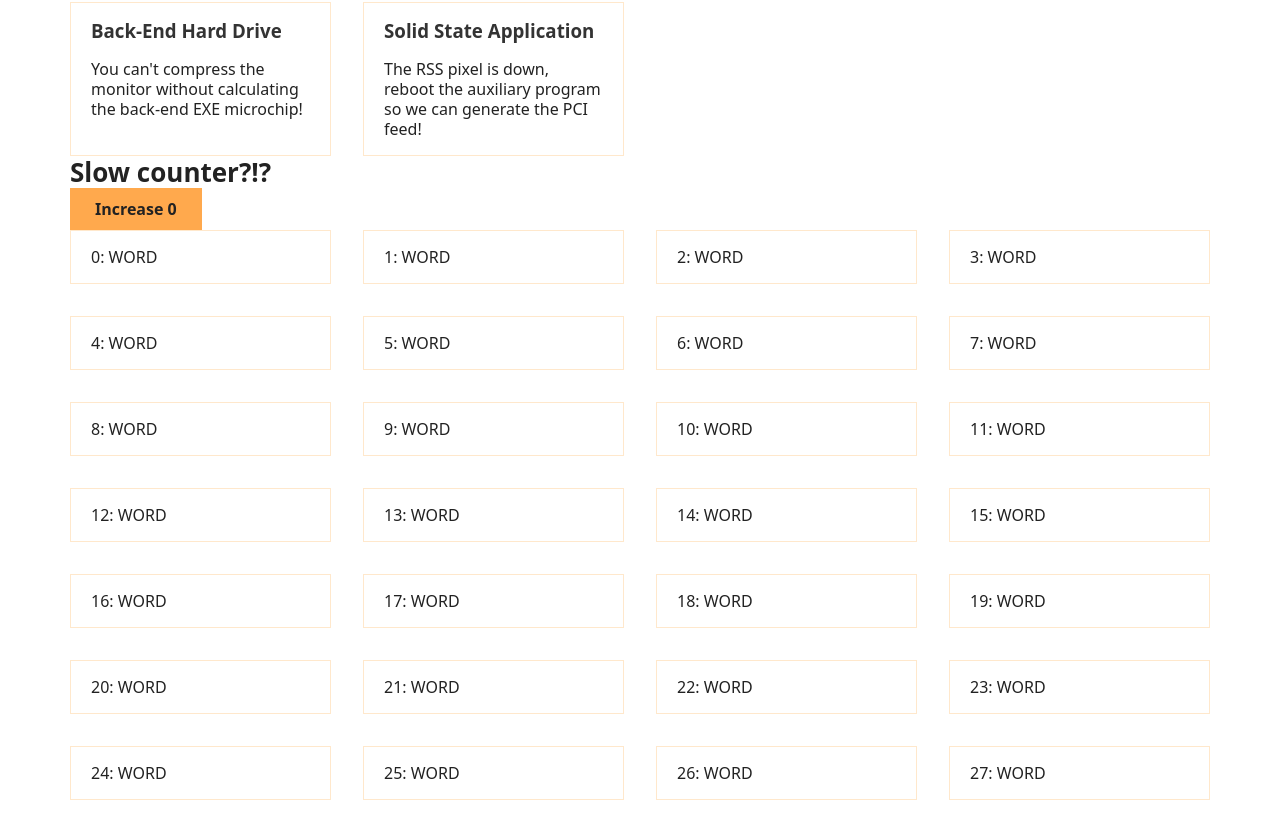
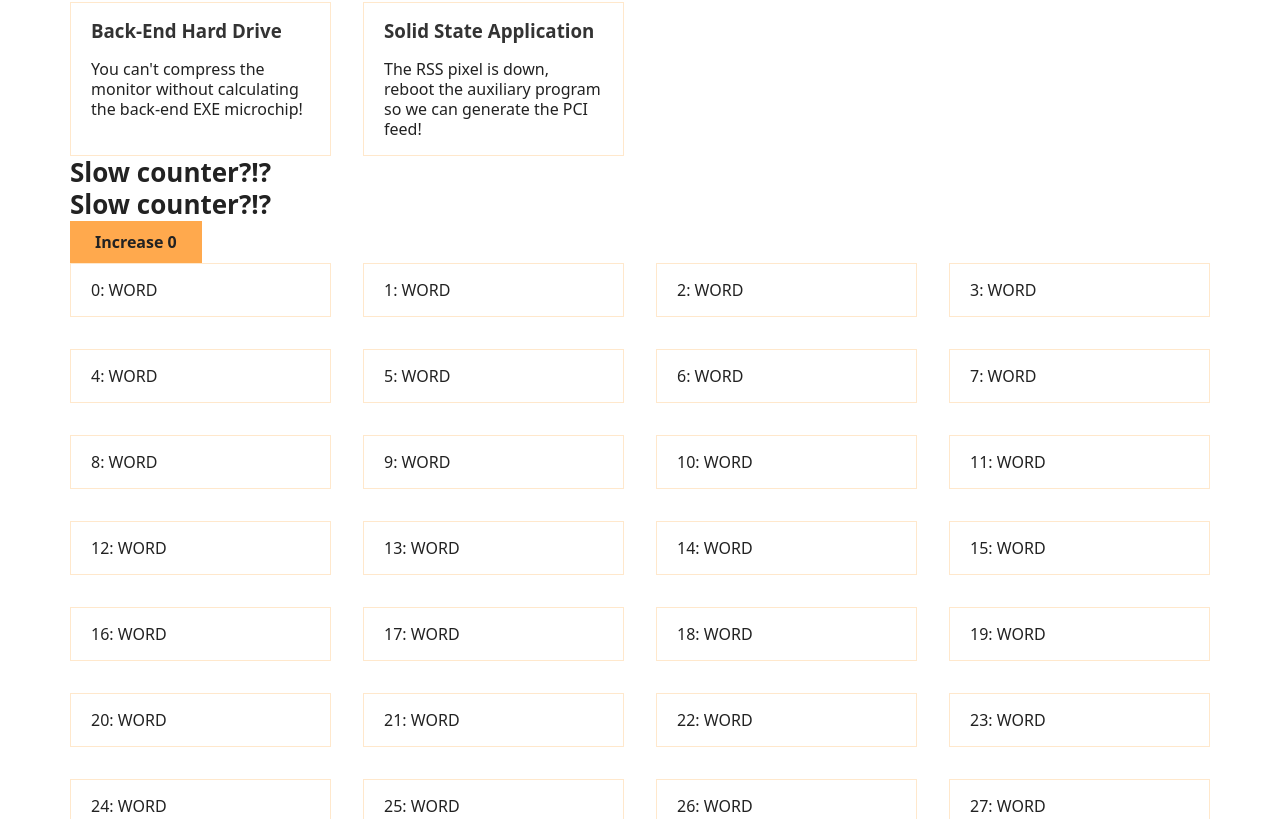
Before and after one commit to platisam/Atomic_blog, a React (Create React App) app: page / in a window 1280 px wide. Shown: the part 1501-2320 px from the top of the page. Built offline with nearby package versions, Linux system fonts and the light colour scheme.

Commit message:
setting optimization trick with children in Test component

```diff
--- a/src/Test.js
+++ b/src/Test.js
@@ -1,13 +1,23 @@
 import { useState } from "react";
 
 export default function Test() {
+  return (
+    <div>
+      <h1>Slow counter?!?</h1>
+      <Counter>
+        <SlowComponent />
+      </Counter>
+    </div>
+  );
+}
+
+function Counter({ children }) {
   const [count, setCount] = useState(0);
-
   return (
     <div>
       <h1>Slow counter?!?</h1>
       <button onClick={() => setCount((c) => c + 1)}>Increase {count}</button>
-      <SlowComponent />
+      {children}
     </div>
   );
 }
```
